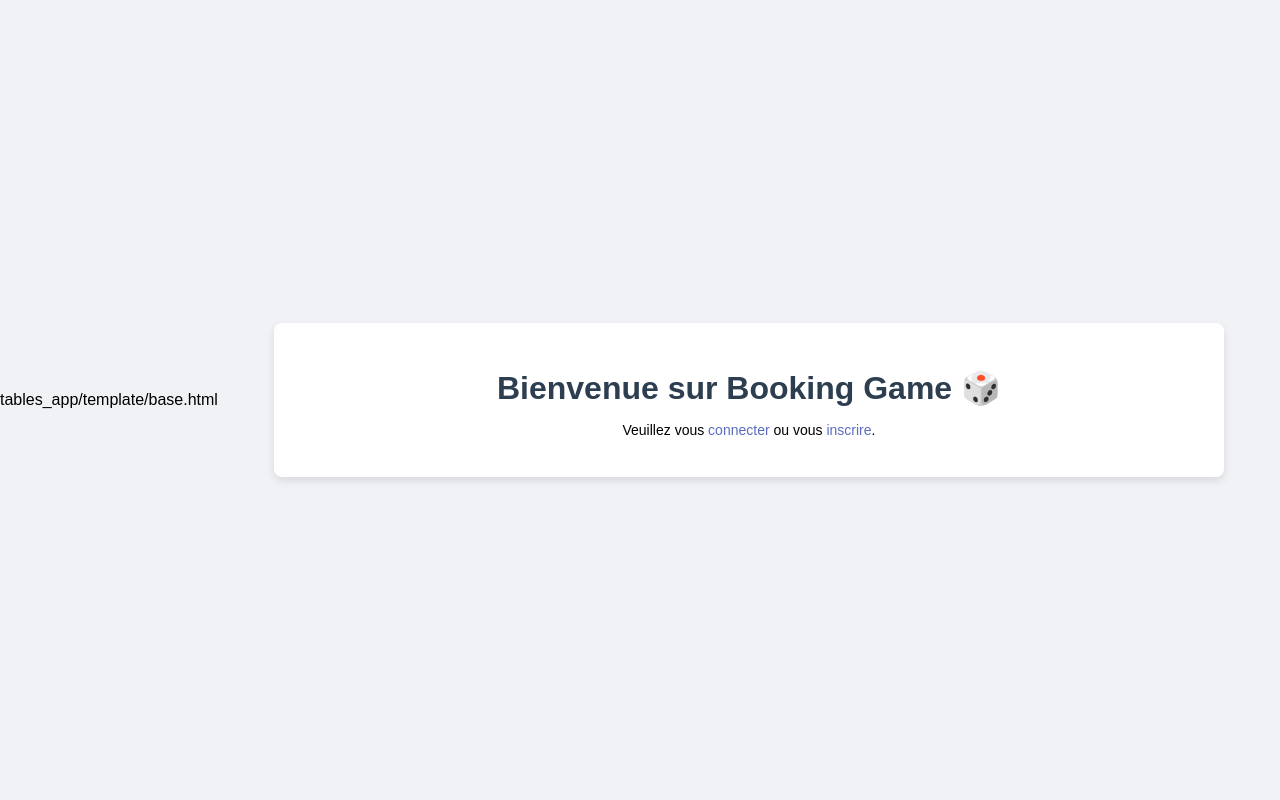
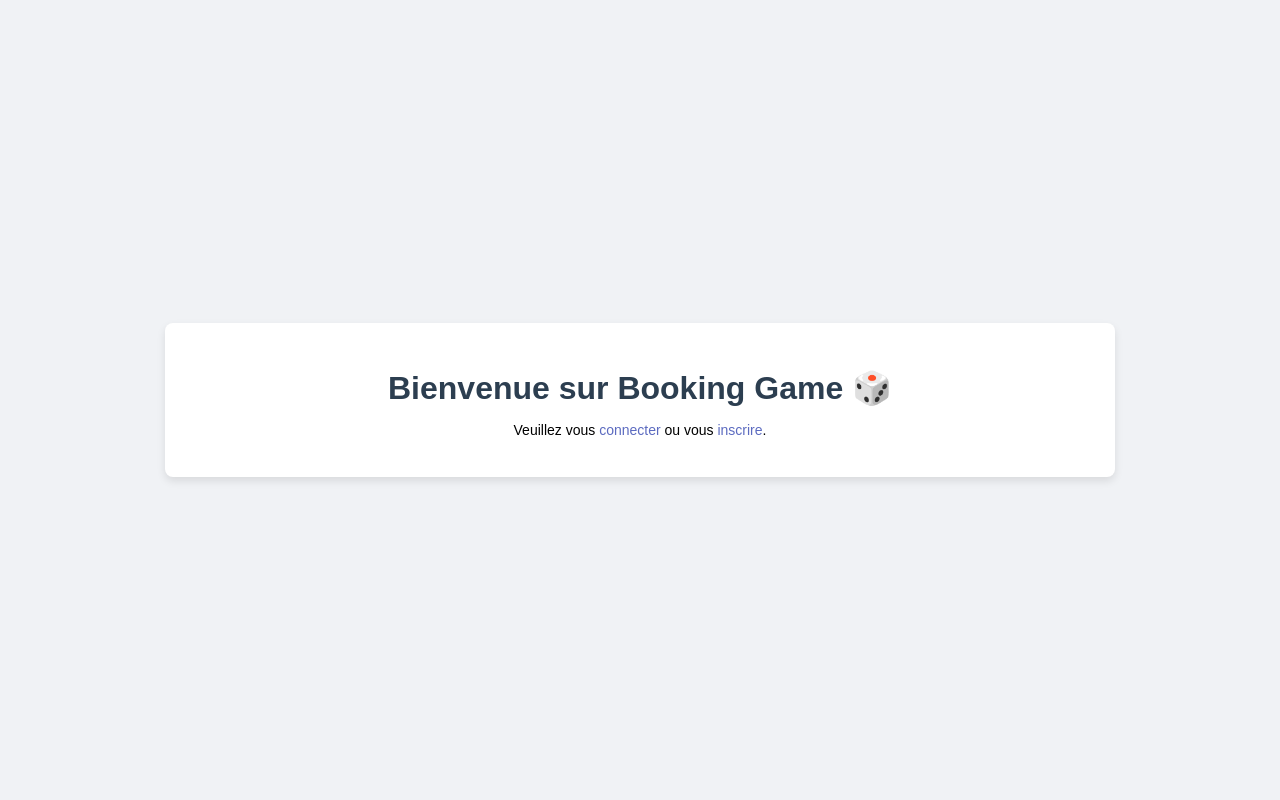
Before and after one commit to marwaboulkasim/Booking_board_games, a Django app: page / in a window 1280 px wide. Run offline with Django 5.2, Linux system fonts and the light colour scheme.

Commit message:
modification de home

```diff
--- a/booking/tables_app/templates/tables_app/home.html
+++ b/booking/tables_app/templates/tables_app/home.html
@@ -1,4 +1,3 @@
-tables_app/template/base.html
 {% load static %}
 <!DOCTYPE html>
 <html lang="fr">
```
